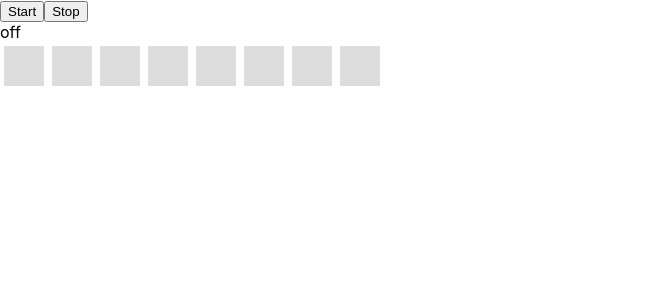
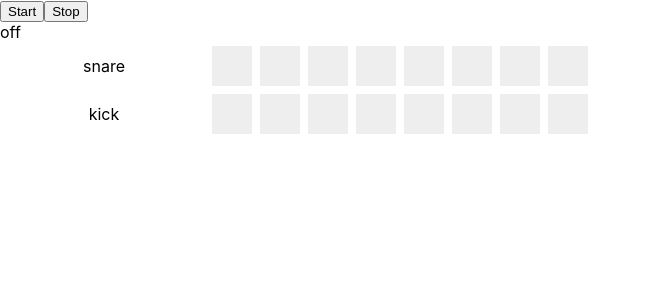
Before and after one commit to Luftare/deep-sounds, a React (Create React App) app: page / in a window 1280 px wide. Shown: the top 300 px of the page, without its empty margins (0-651 px from the left). Built offline with nearby package versions, Linux system fonts and the light colour scheme.

Commit message:
add snare

```diff
--- a/src/Ticker.js
+++ b/src/Ticker.js
@@ -1,3 +1,5 @@
+const resolution = 4;
+
 export default class Ticker {
   BPM = 120;
   onTick = () => {};
@@ -5,11 +7,11 @@ export default class Ticker {
   timeoutId = 0;
 
   getIntervalTime() {
-    return 60000 / this.BPM;
+    return 60000 / this.BPM / resolution;
   }
 
   setIntervalTime(time) {
-    this.bpm = 60000 / time;
+    this.bpm = 60000 / time / resolution;
   }
 
   getBPM() {
--- a/src/modules/drums/DrumsInstrument.js
+++ b/src/modules/drums/DrumsInstrument.js
@@ -8,7 +8,7 @@ export default class DrumInstrument {
     this.masterGain = ctx.createGain();
     this.masterGain.connect(masterGain);
 
-    this.soundNames = ['kick'];
+    this.soundNames = ['snare', 'kick'];
 
     this.generators = {
       kick: () => {
@@ -51,6 +51,46 @@ export default class DrumInstrument {
           }, release + disconnectTimeOffset);
         }, attack + hold);
       },
+      snare: () => {
+        const attack = 10;
+        const hold = 50;
+        const release = 600;
+        const diveTime = 50;
+        const startFrq = 600;
+        const endFrq = 250;
+
+        const osc = ctx.createOscillator();
+        const env = ctx.createGain();
+
+        osc.frequency.value = startFrq;
+        env.gain.value = silence;
+
+        osc.connect(env);
+        env.connect(this.masterGain);
+
+        osc.start();
+        env.gain.exponentialRampToValueAtTime(
+          1,
+          ctx.currentTime + attack * 0.001
+        );
+        osc.frequency.exponentialRampToValueAtTime(
+          endFrq,
+          ctx.currentTime + diveTime * 0.001
+        );
+
+        setTimeout(() => {
+          env.gain.cancelScheduledValues(ctx.currentTime);
+
+          env.gain.exponentialRampToValueAtTime(
+            silence,
+            ctx.currentTime + release * 0.001
+          );
+          setTimeout(() => {
+            osc.stop();
+            osc.disconnect();
+          }, release + disconnectTimeOffset);
+        }, attack + hold);
+      },
     };
   }
 
--- a/src/modules/drums/components.js
+++ b/src/modules/drums/components.js
@@ -4,11 +4,30 @@ export const Step = styled.div`
   display: block;
   width: 40px;
   height: 40px;
-  background-color: ${({ active }) => (active ? '#0f6' : '#ddd')};
+  background-color: ${({ active, isCurrent }) => {
+    if (isCurrent) return '#0f8';
+    if (active) return '#6a6';
+    return '#eee';
+  }};
   margin: 4px;
+  cursor: pointer;
 `;
 
 export const Sequence = styled.div`
   display: flex;
 `;
+
+export const Track = styled.div`
+  display: flex;
+`;
+
 export const Container = styled.div``;
+
+export const SequenceLabel = styled.div`
+  display: flex;
+  justify-content: center;
+  align-items: center;
+  height: 40px;
+  width: 200px;
+  margin: 4px;
+`;
--- a/src/modules/drums/index.js
+++ b/src/modules/drums/index.js
@@ -1,5 +1,5 @@
 import React, { Component } from 'react';
-import { Step, Sequence, Container } from './components';
+import { Step, Sequence, Container, SequenceLabel, Track } from './components';
 import DrumInstrument from './DrumsInstrument';
 
 const INIT_SEQUENCE_LENGTH = 8;
@@ -20,32 +20,68 @@ export default class Drums extends Component {
     };
   }
 
+  toggleStep = (sequenceIndex, stepIndex) => {
+    this.setState(({ sequences }) => ({
+      sequences: sequences.map((sequence, sequenceIterationIndex) =>
+        sequenceIterationIndex === sequenceIndex
+          ? sequence.map((step, stepIterationIndex) =>
+              stepIterationIndex === stepIndex ? !step : step
+            )
+          : sequence
+      ),
+    }));
+  };
+
   getSnapshotBeforeUpdate(prevProps) {
     const nextSequenceStepReceived =
       prevProps.step !== this.props.step && this.props.step >= 0;
 
     if (nextSequenceStepReceived) {
-      this.drumInstrument.trigger('kick');
+      this.handleNewStep();
     }
     return null;
   }
 
+  handleNewStep() {
+    const step = this.getLocalStep();
+    this.drumInstrument.soundNames.forEach((soundName, sequenceIndex) => {
+      const isActive = this.state.sequences[sequenceIndex][step];
+      if (isActive) {
+        this.drumInstrument.trigger(soundName);
+      }
+    });
+  }
+
   componentDidUpdate() {}
 
+  getLocalStep() {
+    return this.props.step % this.state.sequenceLength;
+  }
+
   render() {
-    const { active, step } = this.props;
-    const { sequences, sequenceLength } = this.state;
+    const { active } = this.props;
+    const { sequences } = this.state;
 
-    const currentStep = step % sequenceLength;
+    const currentStep = this.getLocalStep();
 
     return (
       <Container>
-        {sequences.map(sequence => (
-          <Sequence key={keyGenerator++}>
-            {sequence.map((step, i) => (
-              <Step key={keyGenerator++} active={i === currentStep && active} />
-            ))}
-          </Sequence>
+        {sequences.map((sequence, sequenceIndex) => (
+          <Track key={keyGenerator++}>
+            <SequenceLabel>
+              {this.drumInstrument.soundNames[sequenceIndex]}
+            </SequenceLabel>
+            <Sequence>
+              {sequence.map((stepActive, stepIndex) => (
+                <Step
+                  key={keyGenerator++}
+                  active={stepActive}
+                  isCurrent={stepIndex === currentStep && active}
+                  onMouseDown={() => this.toggleStep(sequenceIndex, stepIndex)}
+                />
+              ))}
+            </Sequence>
+          </Track>
         ))}
       </Container>
     );
```
